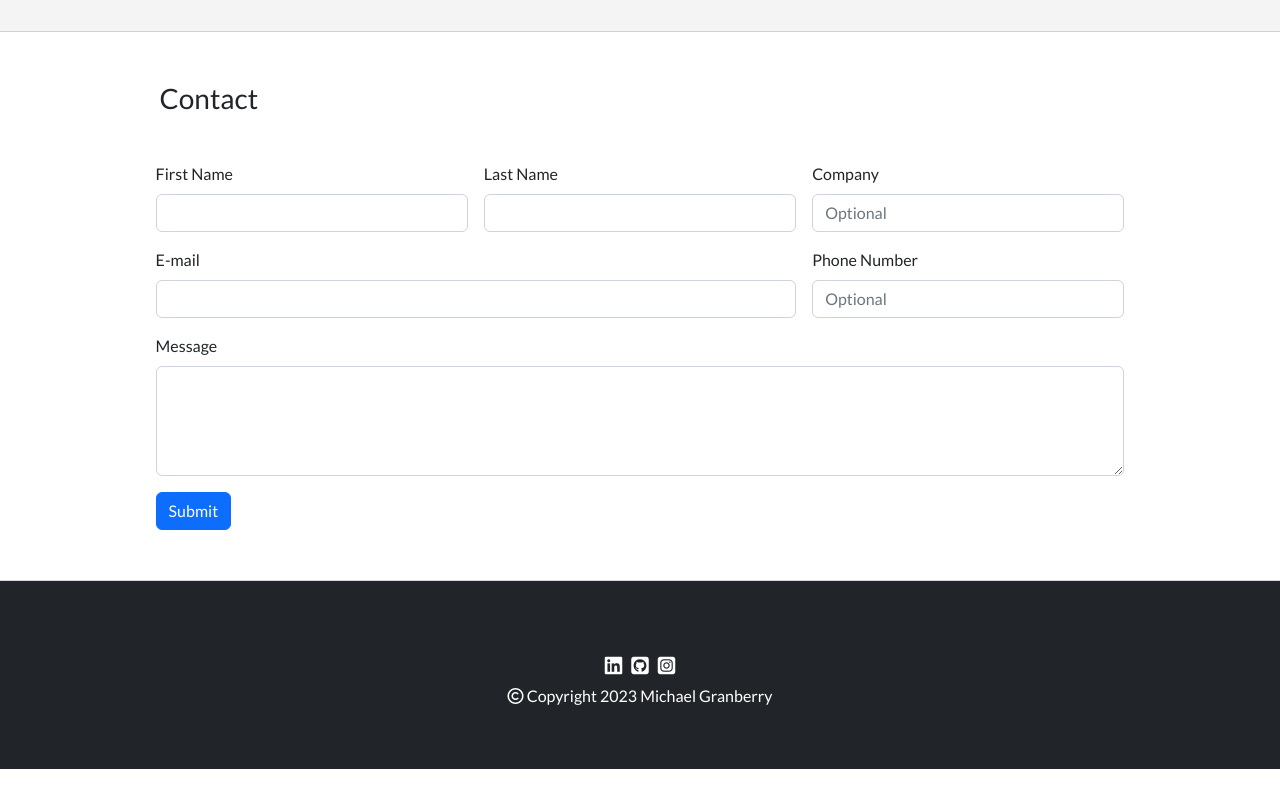
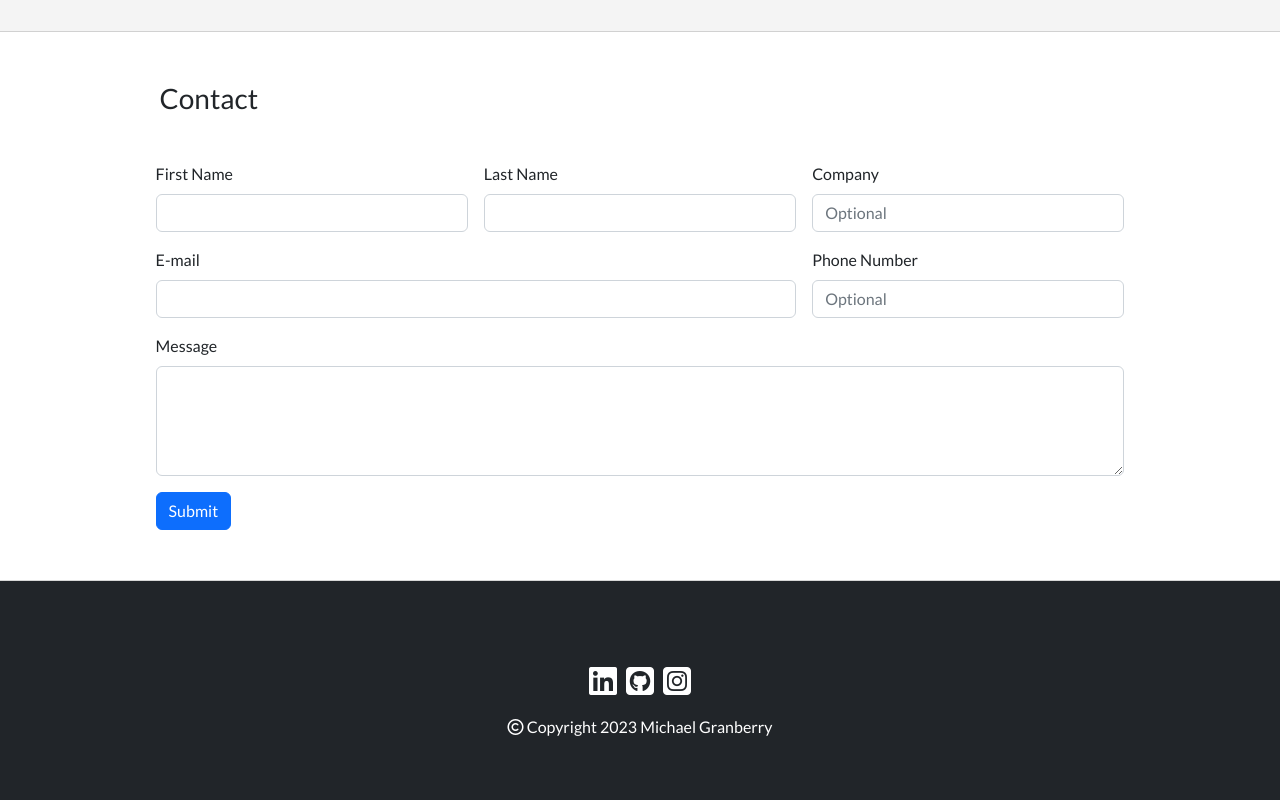
Before and after one commit to michaelgranberryii/michaelgranberryii.github.io, a plain HTML site: page index.html in a window 1280 px wide. Shown: the part 3514-4314 px from the top of the page. Before the commit the page ends 4283 px from the top, so only its background shows below. Drawn offline with nearby package versions, Linux system fonts and the light colour scheme; a script that the page names is missing.

```diff
--- a/index.html
+++ b/index.html
@@ -418,9 +418,9 @@
     <!-- Start #social -->
     <section id="footer" class="footer-section">
         <div>
-            <a href="https://www.linkedin.com/in/michaelgranberryii/" target="_blank"><i class="social-icon fa-brands fa-linkedin fa-lg"></i></a>
-            <a href="https://github.com/michaelgranberryii" target="_blank"><i class="social-icon fa-brands fa-square-github fa-lg"></i></a>
-            <a href="https://www.instagram.com/mikegranberryii/" target="_blank"><i class="social-icon fa-brands fa-square-instagram fa-lg"></i></a>
+            <a href="https://www.linkedin.com/in/michaelgranberryii/" target="_blank"><i class="social-icon fa-brands fa-linkedin"></i></a>
+            <a href="https://github.com/michaelgranberryii" target="_blank"><i class="social-icon fa-brands fa-square-github"></i></a>
+            <a href="https://www.instagram.com/mikegranberryii/" target="_blank"><i class="social-icon fa-brands fa-square-instagram"></i></a>
             <h5> <i class="fa-regular fa-copyright"></i> Copyright 2023 Michael Granberry</h5>
         </div>
     </section>
```
